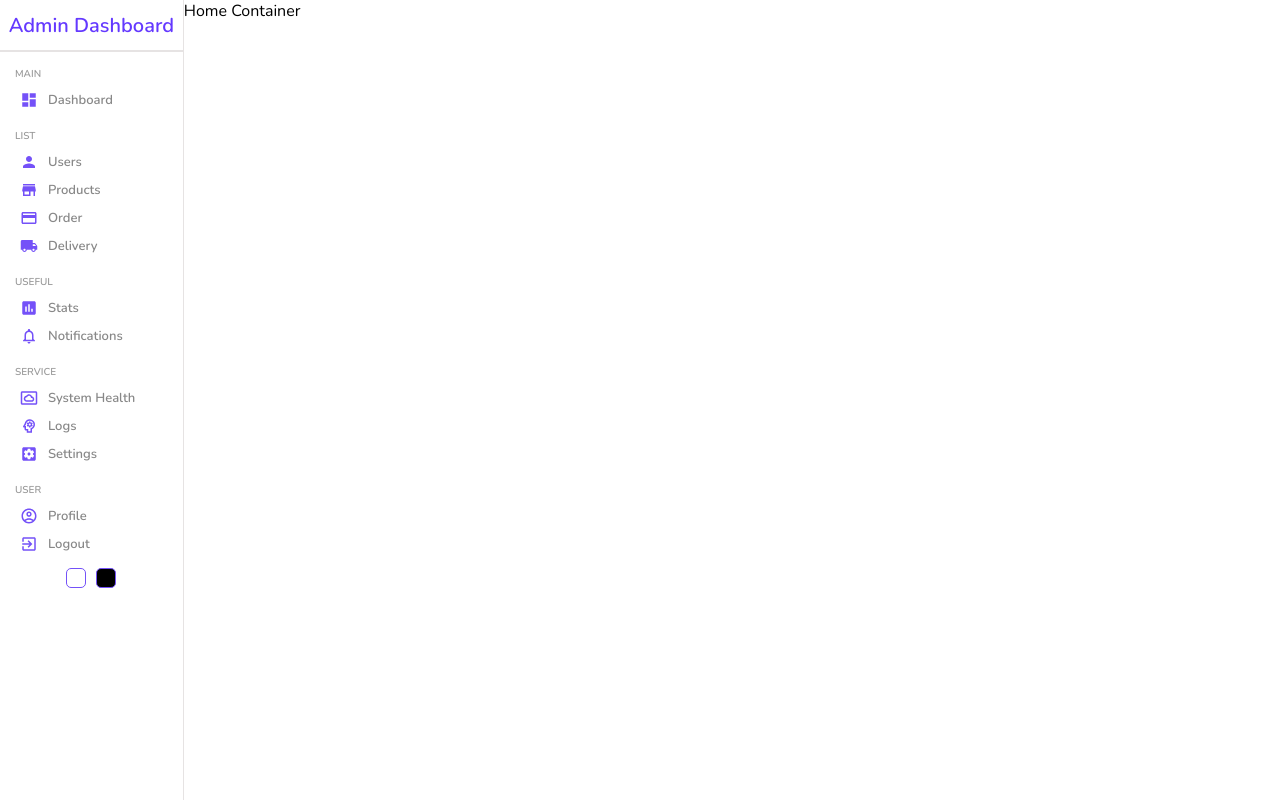
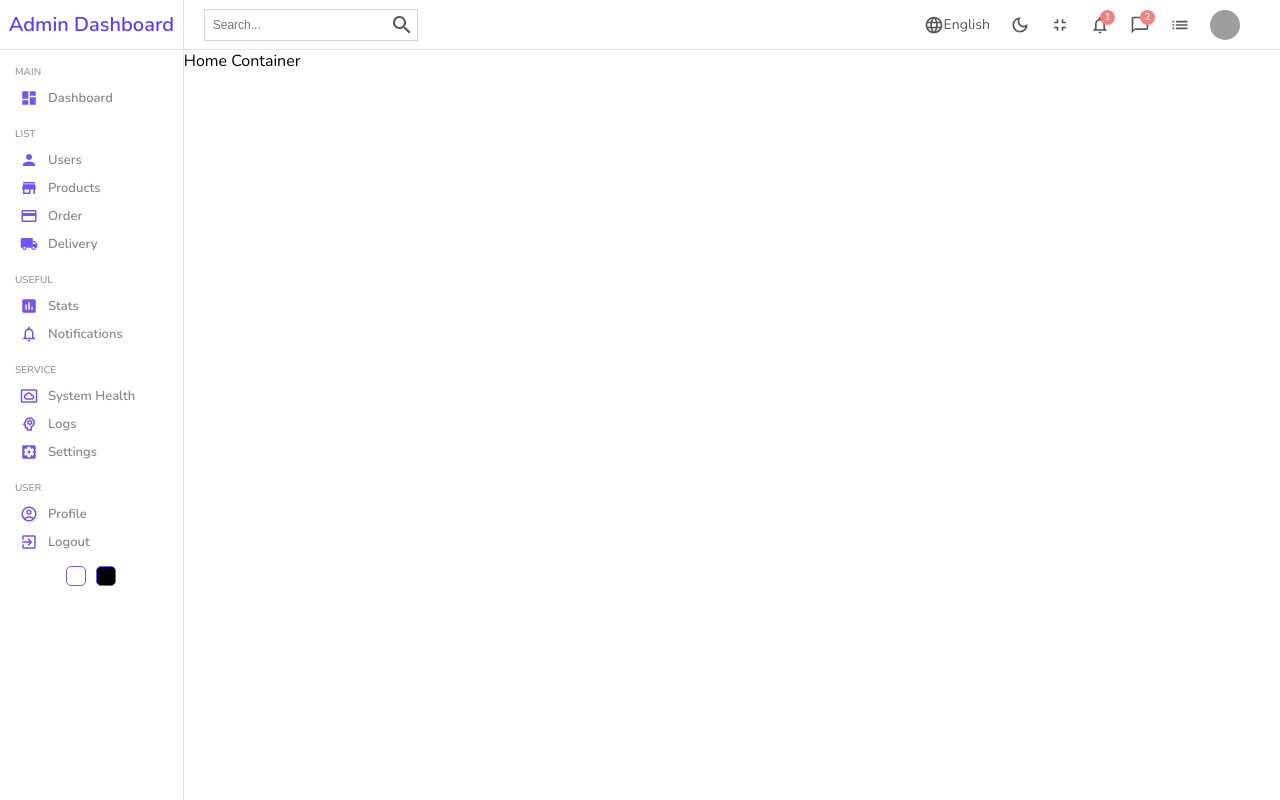
Before and after one commit to herby0sbourne/admin-dashboard, a React (Create React App) app: page / in a window 1280 px wide. Built offline with nearby package versions, Linux system fonts and the light colour scheme; grey boxes are pictures that could not be loaded.

Commit message:
created navbar component

```diff
--- a/src/components/navbar/Navbar.jsx
+++ b/src/components/navbar/Navbar.jsx
@@ -1,8 +1,55 @@
 import React from 'react';
+import SearchOutlinedIcon from '@mui/icons-material/SearchOutlined';
+import LanguageOutlinedIcon from '@mui/icons-material/LanguageOutlined';
+import DarkModeOutlinedIcon from '@mui/icons-material/DarkModeOutlined';
+import FullscreenExitOutlinedIcon from '@mui/icons-material/FullscreenExitOutlined';
+import NotificationsNoneOutlinedIcon from '@mui/icons-material/NotificationsNoneOutlined';
+import ChatBubbleOutlineOutlinedIcon from '@mui/icons-material/ChatBubbleOutlineOutlined';
+import ListOutlinedIcon from '@mui/icons-material/ListOutlined';
+
 import './navbar.scss';
 
 const Navbar = () => {
-  return <div className="navbar">Navbar</div>;
+  return (
+    <div className="navbar">
+      <div className="wrapper">
+        <div className="search">
+          <input type="text" placeholder="Search..." />
+          <SearchOutlinedIcon className="icon" />
+        </div>
+        <div className="items">
+          <div className="item">
+            <LanguageOutlinedIcon className="icon" />
+            English
+          </div>
+          <div className="item">
+            <DarkModeOutlinedIcon className="icon" />
+          </div>
+          <div className="item">
+            <FullscreenExitOutlinedIcon className="icon" />
+          </div>
+          <div className="item">
+            <NotificationsNoneOutlinedIcon className="icon" />
+            <div className="counter">1</div>
+          </div>
+          <div className="item">
+            <div className="counter">2</div>
+            <ChatBubbleOutlineOutlinedIcon className="icon" />
+          </div>
+          <div className="item">
+            <ListOutlinedIcon className="icon" />
+          </div>
+          <div className="item">
+            <img
+              src="https://images.pexels.com/photos/11293719/pexels-photo-11293719.jpeg"
+              alt="profile"
+              className="avatar"
+            />
+          </div>
+        </div>
+      </div>
+    </div>
+  );
 };
 
 export default Navbar;
--- a/src/components/navbar/navbar.scss
+++ b/src/components/navbar/navbar.scss
@@ -0,0 +1,73 @@
+.navbar {
+  display: flex;
+  align-items: center;
+  height: 50px;
+  font-size: 14px;
+  color: #555;
+  border-bottom: 0.5px solid rgb(230, 227, 227);
+
+  .wrapper {
+    display: flex;
+    width: 100%;
+    padding: 0 20px;
+    align-items: center;
+    justify-content: space-between;
+
+    .search {
+      display: flex;
+      align-items: center;
+      padding: 3px;
+      border: 0.5px solid lightgray;
+
+      input {
+        border: none;
+        outline: none;
+        background: transparent;
+        padding-left: 5px;
+
+        &::placeholder {
+          font-size: 12px;
+        }
+      }
+    }
+
+    .items {
+      display: flex;
+      align-items: center;
+
+      .item {
+        display: flex;
+        align-items: center;
+        margin-right: 20px;
+        position: relative;
+
+        .icon {
+          font-size: 20px;
+        }
+
+        .avatar {
+          width: 30px;
+          height: 30px;
+          border-radius: 50%;
+          object-fit: cover;
+        }
+
+        .counter {
+          display: flex;
+          justify-content: center;
+          align-items: center;
+          position: absolute;
+          top: -5px;
+          right: -5px;
+          font-size: 10px;
+          font-weight: 600;
+          width: 15px;
+          height: 15px;
+          background-color: lightcoral;
+          border-radius: 50%;
+          color: white;
+        }
+      }
+    }
+  }
+}
--- a/src/components/sidebar/Sidebar.jsx
+++ b/src/components/sidebar/Sidebar.jsx
@@ -19,7 +19,7 @@
       <div className="top">
         <span className="logo">Admin Dashboard</span>
       </div>
-      <hr />
+      {/* <hr /> */}
       <div className="center">
         <ul>
           <p className="title">Main</p>
--- a/src/components/sidebar/sidebar.scss
+++ b/src/components/sidebar/sidebar.scss
@@ -14,6 +14,7 @@
     display: flex;
     justify-content: center;
     align-items: center;
+    border-bottom: 0.5px solid rgb(230, 227, 227);
 
     .logo {
       font-size: 20px;
--- a/src/pages/home/Home.jsx
+++ b/src/pages/home/Home.jsx
@@ -1,4 +1,5 @@
 import React from 'react';
+import Navbar from '../../components/navbar/Navbar';
 import Sidebar from '../../components/sidebar/Sidebar';
 
 import './home.scss';
@@ -7,7 +8,10 @@
   return (
     <div className="home">
       <Sidebar />
-      <div className="home-container">Home Container</div>
+      <div className="home-container">
+        <Navbar />
+        Home Container
+      </div>
     </div>
   );
 };
```
